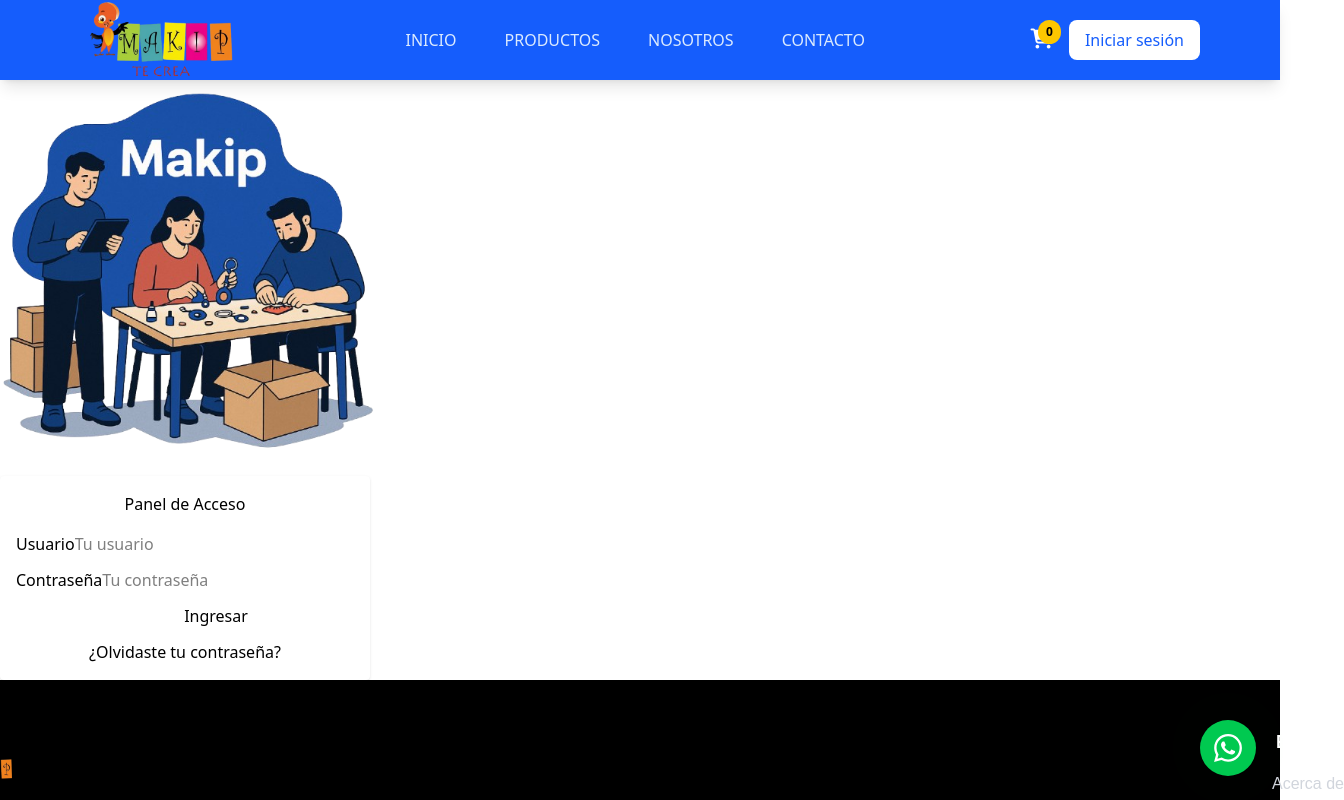
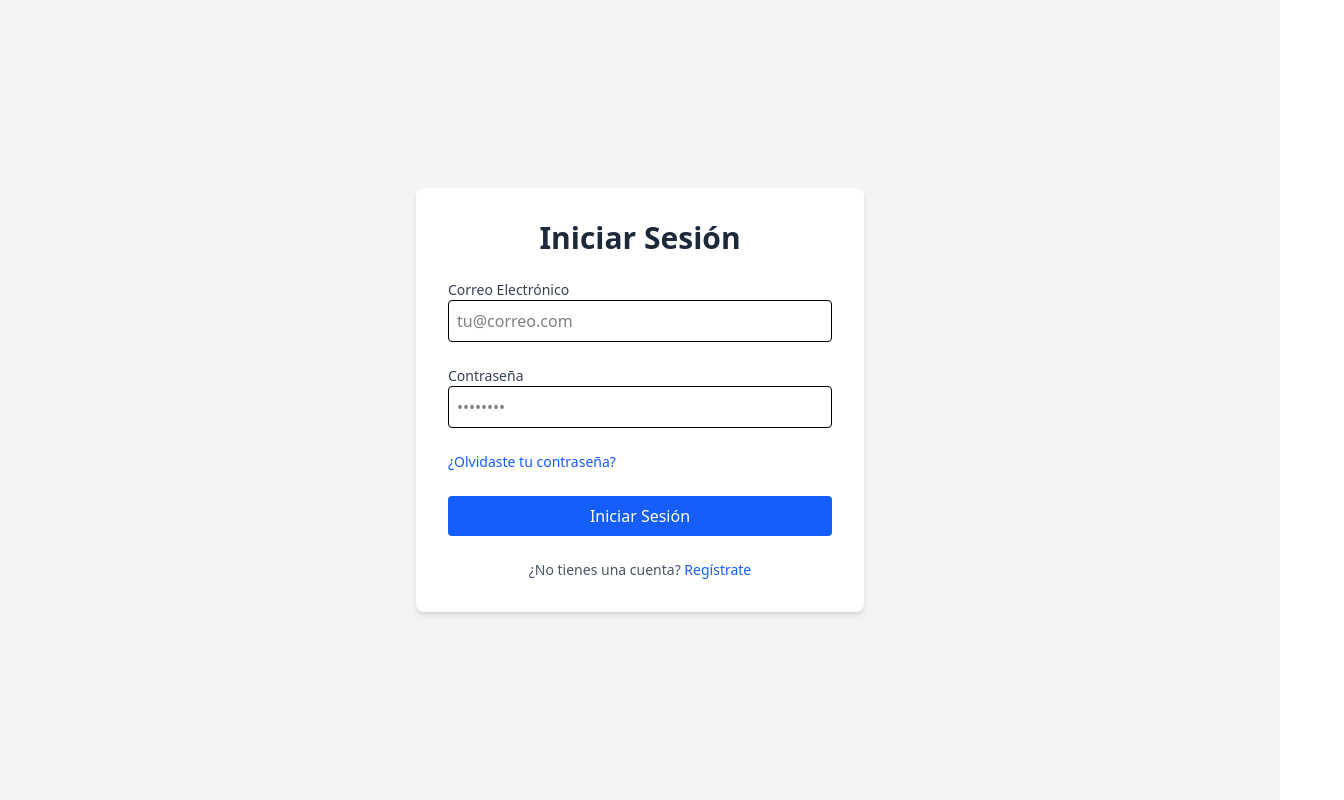
Before and after one commit to Gonzalx-L/Makip--Frontend, a React (Vite) app: page /login in a window 1280 px wide. Shown: the top 800 px of the page, 1344 px wide, since content can reach past the window. Built offline with nearby package versions, Linux system fonts and the light colour scheme.

Commit message:
Login admin y user

```diff
--- a/src/App.tsx
+++ b/src/App.tsx
@@ -1,27 +1,48 @@
-import { BrowserRouter, Routes, Route } from 'react-router-dom';
+import { BrowserRouter, Routes, Route, Outlet } from 'react-router-dom';
 import Layout from './components/ui/layout/Layout';
+
+// --- Importa TODAS las páginas (las tuyas y las de Ren) ---
+// Públicas
 import HomePage from './pages/public/HomePage';
-import AboutPage from './pages/public/AboutPage';
+import ProductsPage from './pages/public/ProductsPage';
+import AboutPage from './pages/public/AboutPage';   // <-- La página nueva de REN
+import TrackingPage from './pages/public/TrackingPage';
+import LoginPage from './pages/public/LoginPage';
+import RegisterPage from './pages/public/RegisterPage';
+
+// Admin
 import LoginAdm from "./pages/LoginAdm"
 import InicioAdm from './pages/InicioAdm';
-import TrackingPage from './pages/public/TrackingPage';
+
+// --- Tu componente "envoltorio" que aplica el Layout ---
+const PublicLayoutWrapper = () => (
+  <Layout>
+    <Outlet />
+  </Layout>
+);
 
 function App() {
-
   return (
     <BrowserRouter>
-      <Layout>
-        <Routes>
-          <Route path="/" element={<HomePage/>} />
-          <Route path="/nosotros" element={<AboutPage/>} />
-          <Route path="/login" element={<LoginAdm/>} />
-          <Route path="/admin" element ={<InicioAdm/>} />
+      <Routes>
+
+        {/* --- GRUPO 1: Rutas Públicas (CON Header/Footer) --- */}
+        <Route element={<PublicLayoutWrapper />}>
+          <Route path="/" element={<HomePage />} />
+          <Route path="/productos" element={<ProductsPage />} />
           <Route path="/tracking/:orderId" element={<TrackingPage />} />
-        </Routes>
-      </Layout>
+          <Route path="/nosotros" element={<AboutPage />} /> {/* <-- ¡AQUÍ ESTÁ LA RUTA DE REN! */}
+        </Route>
+
+        {/* --- GRUPO 2: Rutas de Pantalla Completa (SIN Header/Footer) --- */}
+        <Route path="/login" element={<LoginPage />} />
+        <Route path="/registro" element={<RegisterPage />} />
+        <Route path="/admin" element={<InicioAdm />} />
+        <Route path="/login-admin" element={<LoginAdm />} />
+
+      </Routes>
     </BrowserRouter>
-
   )
 }
 
-export default App
+export default App;
--- /dev/null
+++ b/src/components/features/auth/UserLoginForm.tsx
@@ -0,0 +1,87 @@
+import React, { useState } from 'react';
+import { Link } from 'react-router-dom';
+
+// Asumo que tus componentes de UI se exportan así.
+// ¡Verifica la ruta y los nombres!
+// import { Input } from '../../ui/forms/Input';
+// import { Button } from '../../ui/forms/Button';
+
+// --- Placeholder (si aún no tienes los componentes de UI) ---
+// Borra esto cuando importes los componentes reales de "ui/forms"
+const Input = (props: any) => <input {...props} className="border p-2 w-full rounded" />;
+const Button = (props: any) => <button {...props} className="bg-blue-600 text-white p-2 w-full rounded" />;
+// --- Fin del Placeholder ---
+
+
+export const UserLoginForm: React.FC = () => {
+  const [email, setEmail] = useState('');
+  const [password, setPassword] = useState('');
+
+  const handleSubmit = (e: React.FormEvent) => {
+    e.preventDefault();
+    // Aquí irá tu lógica de autenticación (ej. llamar a una API)
+    console.log('Login data:', { email, password });
+  };
+
+  return (
+    <div className="w-full max-w-md p-8 space-y-6 bg-white rounded-lg shadow-md">
+      <h2 className="text-3xl font-bold text-center text-gray-800">
+        Iniciar Sesión
+      </h2>
+      <form onSubmit={handleSubmit} className="space-y-6">
+        <div>
+          <label
+            htmlFor="email"
+            className="block text-sm font-medium text-gray-700"
+          >
+            Correo Electrónico
+          </label>
+          <Input
+            type="email"
+            id="email"
+            value={email}
+            onChange={(e: any) => setEmail(e.target.value)}
+            required
+            placeholder="tu@correo.com"
+          />
+        </div>
+        <div>
+          <label
+            htmlFor="password"
+            className="block text-sm font-medium text-gray-700"
+          >
+            Contraseña
+          </label>
+          <Input
+            type="password"
+            id="password"
+            value={password}
+            onChange={(e: any) => setPassword(e.target.value)}
+            required
+            placeholder="••••••••"
+          />
+        </div>
+
+        <div className="flex items-center justify-between">
+          <div className="text-sm">
+            <Link to="/forgot-password" className="font-medium text-blue-600 hover:text-blue-500">
+              ¿Olvidaste tu contraseña?
+            </Link>
+          </div>
+        </div>
+
+        <div>
+          <Button type="submit">
+            Iniciar Sesión
+          </Button>
+        </div>
+      </form>
+      <div className="text-center text-sm text-gray-600">
+        ¿No tienes una cuenta?{' '}
+        <Link to="/register" className="font-medium text-blue-600 hover:text-blue-500">
+          Regístrate
+        </Link>
+      </div>
+    </div>
+  );
+};
--- a/src/pages/LoginAdm.tsx
+++ b/src/pages/LoginAdm.tsx
@@ -1,24 +1,32 @@
+import React from 'react'; // <--- ¡Asegúrate de importar React!
 import loginImg from "../assets/img-login.png";
 
 const LoginAdm = () => (
-  <div className='container min-vh-100 d-flex align-items-center justify-content-center'>
-    <div className='row w-100 justify-content-center align-items-center'>
-      <div className='col-lg-5 d-flex justify-content-center mb-4 mb-lg-0'>
+  // Contenedor principal: pantalla completa, centrado, fondo gris claro
+  <div className='min-h-screen flex items-center justify-center bg-gray-100 p-4'>
+
+    {/* Contenedor de la tarjeta: dos columnas en pantallas grandes (lg), una columna en móvil */}
+    <div className='flex flex-col lg:flex-row w-full max-w-4xl bg-white shadow-lg rounded-lg overflow-hidden'>
+
+      {/* Columna de la Imagen */}
+      <div className='w-full lg:w-1/2 flex items-center justify-center p-8'>
         <img
           src={loginImg}
           alt='Login'
-          className='img-fluid'
-          style={{ maxWidth: 380, width: "100%" }}
+          className='w-full h-auto max-w-md' // Ancho completo, pero con un máximo
         />
       </div>
 
-      <div className='col-lg-5 d-flex justify-content-center'>
+      {/* Columna del Formulario */}
+      <div className='w-full lg:w-1/2 flex items-center justify-center p-8'>
         <form
-          className='bg-white p-4 rounded shadow'
-          style={{ minWidth: 300, maxWidth: 370, width: "100%" }}>
-          <h1 className='mb-4 text-center'>Panel de Acceso</h1>
-          <div className='mb-3'>
-            <label htmlFor='usuario' className='form-label'>
+          className='w-full max-w-sm' // Ancho completo, pero con un máximo
+        >
+          <h1 className='text-3xl font-bold mb-6 text-center text-gray-800'>Panel de Acceso</h1>
+
+          {/* Grupo de Usuario */}
+          <div className='mb-4'>
+            <label htmlFor='usuario' className='block text-sm font-medium text-gray-700 mb-1'>
               Usuario
             </label>
             <input
@@ -26,12 +34,14 @@
               name='usuario'
               type='text'
               placeholder='Tu usuario'
-              className='form-control'
+              className='w-full p-2 border border-gray-300 rounded-md shadow-sm focus:ring-blue-500 focus:border-blue-500'
               autoComplete='username'
             />
           </div>
-          <div className='mb-3'>
-            <label htmlFor='clave' className='form-label'>
+
+          {/* Grupo de Contraseña */}
+          <div className='mb-6'>
+            <label htmlFor='clave' className='block text-sm font-medium text-gray-700 mb-1'>
               Contraseña
             </label>
             <input
@@ -39,20 +49,25 @@
               name='clave'
               type='password'
               placeholder='Tu contraseña'
-              className='form-control'
+              className='w-full p-2 border border-gray-300 rounded-md shadow-sm focus:ring-blue-500 focus:border-blue-500'
               autoComplete='current-password'
             />
           </div>
-          <button type='submit' className='btn btn-primary w-100'>
+
+          {/* Botón de Ingresar */}
+          <button type='submit' className='w-full bg-blue-600 text-white font-bold py-2 px-4 rounded-lg hover:bg-blue-700 transition duration-300'>
             Ingresar
           </button>
-          <div className='text-center mt-3'>
-            <a href='#' className='text-decoration-none'>
+
+          {/* Enlace de Olvidaste Contraseña */}
+          <div className='text-center mt-4'>
+            <a href='#' className='text-sm text-blue-600 hover:underline'>
               ¿Olvidaste tu contraseña?
             </a>
           </div>
         </form>
       </div>
+
     </div>
   </div>
 );
--- /dev/null
+++ b/src/pages/public/LoginPage.tsx
@@ -0,0 +1,14 @@
+import React from 'react';
+// Importamos el formulario que acabamos de crear
+import { UserLoginForm } from '../../components/features/auth/UserLoginForm';
+
+const LoginPage: React.FC = () => {
+  return (
+    // Este div centra el formulario en toda la pantalla
+    <div className="flex items-center justify-center min-h-screen bg-gray-100">
+      <UserLoginForm />
+    </div>
+  );
+};
+
+export default LoginPage;
```
